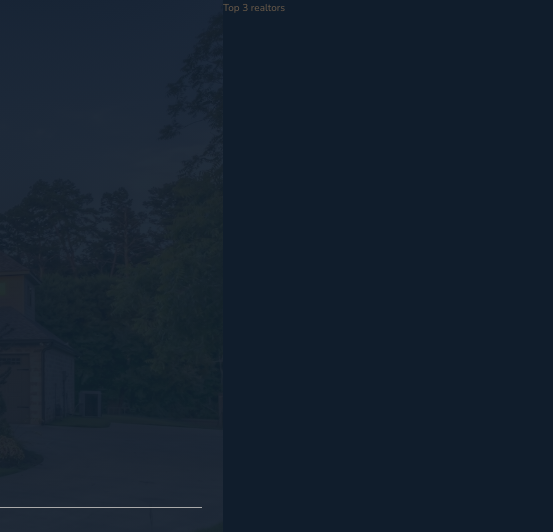
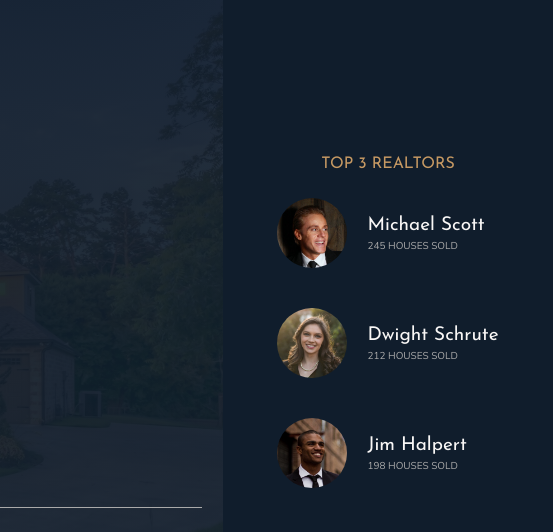
Before and after one commit to xmavv/Nexter, a website: page index.html in a window 1280 px wide. Shown: the top 532 px of the page, 727-1280 px from the left. Drawn offline with nearby package versions, Linux system fonts and the light colour scheme.

Commit message:
added / realtors section / css

```diff
--- a/index.html
+++ b/index.html
@@ -31,7 +31,26 @@
         </header>
 
         <div class="realtors">
-            Top 3 realtors
+            <h3 class="heading-3">Top 3 realtors</h3>
+            <div class="realtors__list">
+                <img class="realtors__img" src="img/realtor-1.jpeg" alt="Realotr number one">
+                <div class="realtors__details">
+                    <h4 class="heading-4 heading-4--light">Michael Scott</h4>
+                    <p class="realtors__sold">245 houses sold</p>
+                </div>
+
+                <img class="realtors__img" src="img/realtor-2.jpeg" alt="Realotr number two">
+                <div class="realtors__details">
+                    <h4 class="heading-4 heading-4--light">Dwight Schrute</h4>
+                    <p class="realtors__sold">212 houses sold</p>
+                </div>
+
+                <img class="realtors__img" src="img/realtor-3.jpeg" alt="Realotr number three">
+                <div class="realtors__details">
+                    <h4 class="heading-4 heading-4--light">Jim Halpert</h4>
+                    <p class="realtors__sold">198 houses sold</p>
+                </div>
+            </div>
         </div>
 
         <section class="features">
--- a/sass/_realtors.scss
+++ b/sass/_realtors.scss
@@ -1,4 +1,35 @@
 .realtors {
     background-color: $color-secondary;
     grid-column: col-start 7 / full-end;
+
+    padding: 3rem;
+    display: grid;
+    justify-content: center;
+    justify-items: center;
+    align-content: center;
+    grid-row-gap: 2rem;
+
+    &__list {
+        display: grid;
+        grid-template-columns: min-content max-content;
+        grid-column-gap: 2rem;
+        grid-row-gap: 5vh;
+        align-items: center;
+    }
+
+    &__img {
+        width: 7rem;
+        border-radius: 50%;
+        display: block;
+    }
+
+    &__details {
+
+    }
+
+    &__sold {
+        text-transform: uppercase;
+        color: $color-grey-light-2;
+        margin-top: -3px;
+    }
 }
```
Also changed, not shown: css/style.css.
